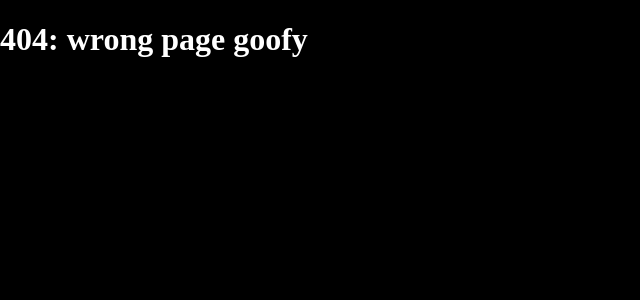
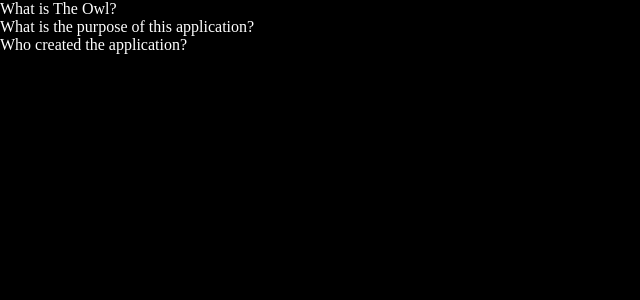
Before and after one commit to bo-codes/the_owl, a React (Create React App) app in the folder frontend/: page /about in a window 1280 px wide. Before the commit this address had no page. Shown: the top 300 px of the page, without its empty margins (0-640 px from the left). Built offline with nearby package versions, Linux system fonts and the light colour scheme.

Commit message:
finished accordion

```diff
--- a/frontend/src/App.js
+++ b/frontend/src/App.js
@@ -1,8 +1,9 @@
 import React from "react";
 import { BrowserRouter, Route, Switch } from "react-router-dom";
-import Users from "./Components/Products/Users";
-import Profile from "./Components/Products/Profile";
+import Profile from "./Pages/ProfilePage/ProfilePage";
 import HomePage from "./Pages/HomePage/Homepage";
+import AboutPage from "./Pages/AboutPage/AboutPage";
+import Users from "./Pages/UsersPage/UsersPage";
 
 // CREATE THIS FILE AFTER SETTING UP index.js file
 function App() {
@@ -32,6 +33,9 @@ function App() {
           <Route path="/users:userId">
             <Profile />
           </Route>
+          <Route path="/about">
+            <AboutPage />
+          </Route>
           <Route>
             <h1>404: wrong page goofy</h1>
           </Route>
--- a/frontend/src/Components/Forms/LoginFormPage/index.js
+++ b/frontend/src/Components/Forms/LoginFormPage/index.js
@@ -1,5 +1,5 @@
 import React, { useState } from "react";
-import * as sessionActions from "../../../store/session";
+import * as sessionActions from "../../../Store/session";
 import { useDispatch, useSelector } from "react-redux";
 import { Navigate } from "react-router-dom";
 
--- /dev/null
+++ b/frontend/src/Components/Products/Accordion/Accordion.js
@@ -0,0 +1,28 @@
+import { useState } from "react";
+
+function Accordion({ items }) {
+  const [expandedIndex, setExpandedIndex] = useState("");
+
+  const handleClick = (currIndex) => {
+    setExpandedIndex((currentExpandedIndex) => {
+      if (expandedIndex === currIndex) {
+        return -1
+      } else return currIndex;
+    })
+  }
+
+  const renderedItems = items.map((item, index) => {
+    const isExpanded = index === expandedIndex;
+
+    return (
+      <div key={index}>
+        <div onClick={() => handleClick(index)}>{item.label}</div>
+        {isExpanded && <div>{item.content}</div>}
+      </div>
+    );
+  });
+
+  return <div>{renderedItems}</div>;
+}
+
+export default Accordion;
--- /dev/null
+++ b/frontend/src/Pages/AboutPage/AboutPage.js
@@ -0,0 +1,36 @@
+import Accordion from "../../Components/Products/Accordion/Accordion";
+
+function AboutPage() {
+
+  const items = [
+    {
+      label: "What is The Owl?",
+      content:
+        "The owl was a symbol for Athena, goddess of wisdom and strategy, before the Greeks gave their pantheon human forms.  According to myth, an owl sat on Athena's blind side, so that she could see the whole truth. In Ancient Greece, the owl was a symbol of a higher wisdom, and it was also a guardian of the Acropolis.",
+    },
+    {
+      label: "What is the purpose of this application?",
+      content: "To clown on forecasters who are inconsistent",
+    },
+    {
+      label: "Who created the application?",
+      content:
+        "It was a joint effort between Matthew Babcock(the goat) and Elias Rodriguez",
+    },
+  ];
+
+  const collapserExpander = (items, expandedIndex) => {
+    return items.map((item, index) => {
+      if (index === expandedIndex) return "Expanded"
+      else return "Collapsed"
+    })
+  }
+
+  return (
+    <div>
+      <Accordion items={items}/>
+    </div>
+  );
+}
+
+export default AboutPage;
--- a/frontend/src/index.js
+++ b/frontend/src/index.js
@@ -2,7 +2,7 @@
 import React from "react";
 import ReactDOM from "react-dom";
 import App from "./App";
-import BooksContext, { Provider } from "./context/books";
+import BooksContext, { Provider } from "./Context/books";
 import "./index.css";
 
 
```
Also changed, not shown: frontend/src/Pages/ProfilePage/ProfilePage.js (renamed from frontend/src/Components/Products/Profile.js), frontend/src/Pages/UsersPage/UsersPage.js (renamed from frontend/src/Components/Products/Users.js).
